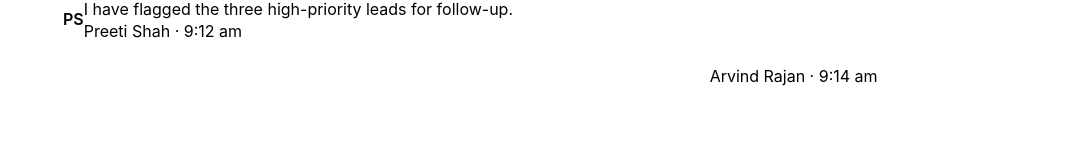
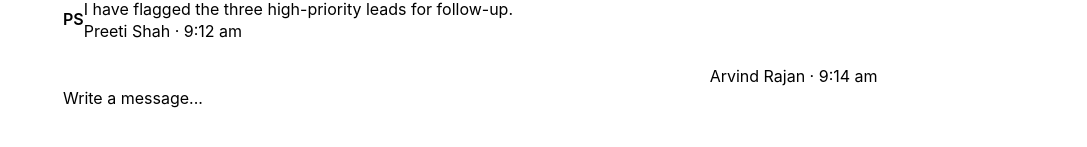
Before and after one commit to Sivaani-Janaswamy/oga-callcentre-app, a React (Vite) app: page /pulse/channel_01 in a window 1280 px wide. Shown: the part 237-384 px from the top of the page, without its empty margins (193-1280 px from the left). Built offline with nearby package versions, Linux system fonts and the light colour scheme.

Commit message:
feat(pulse): add channel composer

```diff
--- /dev/null
+++ b/src/components/pulse/MessageComposer.tsx
@@ -0,0 +1,41 @@
+import { Send } from 'lucide-react';
+import { useState, type FormEvent } from 'react';
+
+export function MessageComposer({
+  onSend,
+}: {
+  onSend?: (body: string) => void;
+}): JSX.Element {
+  const [draft, setDraft] = useState('');
+  const canSend = draft.trim().length > 0 && onSend !== undefined;
+
+  const submit = (event: FormEvent): void => {
+    event.preventDefault();
+    if (!canSend) {
+      return;
+    }
+
+    onSend(draft.trim());
+    setDraft('');
+  };
+
+  return (
+    <form onSubmit={submit} className="mt-3 flex items-center gap-2 rounded-md bg-card p-2 shadow-soft">
+      {/* PLACEHOLDER: verify the composer placeholder copy against mock. */}
+      <input
+        value={draft}
+        onChange={(event) => setDraft(event.target.value)}
+        placeholder="Write a message..."
+        className="min-w-0 flex-1 bg-transparent px-2 text-12 text-text outline-none placeholder:text-text-muted"
+      />
+      <button
+        type="submit"
+        disabled={!canSend}
+        aria-label="Send message"
+        className="flex h-8 w-8 items-center justify-center rounded-full bg-info text-white disabled:cursor-not-allowed disabled:opacity-50"
+      >
+        <Send className="h-4 w-4" />
+      </button>
+    </form>
+  );
+}
--- a/src/components/pulse/PulseChannelPage.tsx
+++ b/src/components/pulse/PulseChannelPage.tsx
@@ -6,6 +6,7 @@ import { DashboardError, DashboardLoading } from '../dashboard/DashboardState';
 import { NeedsInputCard } from './NeedsInputCard';
 import { PulseChannelHeader } from './PulseChannelHeader';
 import { MessageList } from './MessageList';
+import { MessageComposer } from './MessageComposer';
 
 export function PulseChannelPage(): JSX.Element {
   const { channelId } = useParams<{ channelId: string }>();
@@ -30,6 +31,7 @@ export function PulseChannelPage(): JSX.Element {
       <PulseChannelHeader channel={data.channel} />
       {data.needsInput && <NeedsInputCard needsInput={data.needsInput} />}
       <MessageList messages={data.messages} />
+      <MessageComposer />
     </section>
   );
 }
```
